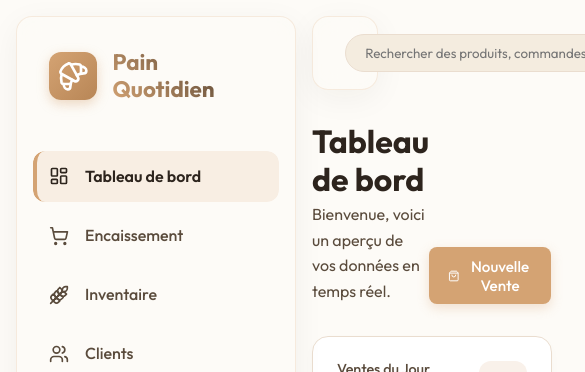
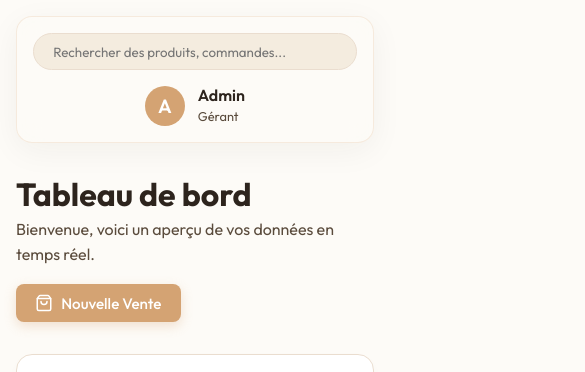
Before and after one commit to syllamohamedmhd99-bot/Pain-quotidien, a React (Vite) app: page / in a window 390 px wide. Both pictures are taken after typing "name@example.com", "Sample123" into the empty fields and a click on the button "Se connecter". Shown: the top 372 px of the page, 585 px wide, since content can reach past the window. Built offline with nearby package versions, Linux system fonts and the light colour scheme; no server answers; the database is empty.

Commit message:
feat(ui): add responsive styles for smartphones

```diff
--- a/src/components/Layout.css
+++ b/src/components/Layout.css
@@ -92,3 +92,23 @@
 .page-content {
     height: 100%;
 }
+
+/* --- Mobile Responsiveness --- */
+@media (max-width: 1024px) {
+    .main-content {
+        max-width: 100%;
+        margin-left: 0;
+        padding: 1rem;
+    }
+
+    .topbar {
+        flex-direction: column;
+        gap: 1rem;
+        padding: 1rem;
+        top: 0;
+    }
+
+    .search-input {
+        width: 100%;
+    }
+}
--- a/src/components/Layout.jsx
+++ b/src/components/Layout.jsx
@@ -1,19 +1,56 @@
+import { useState } from 'react';
 import { motion, AnimatePresence } from 'framer-motion';
 import { useLocation } from 'react-router-dom';
+import { Menu, X } from 'lucide-react';
 import Sidebar from './Sidebar';
 import './Layout.css';
 
 export default function Layout({ children, darkMode, toggleDarkMode, theme, setTheme, onLogout }) {
     const location = useLocation();
+    const [isMobileMenuOpen, setIsMobileMenuOpen] = useState(false);
+
+    const toggleMobileMenu = () => setIsMobileMenuOpen(!isMobileMenuOpen);
+    const closeMobileMenu = () => setIsMobileMenuOpen(false);
 
     return (
         <div className="app-layout">
-            <Sidebar darkMode={darkMode} toggleDarkMode={toggleDarkMode} theme={theme} setTheme={setTheme} onLogout={onLogout} />
+            <Sidebar
+                darkMode={darkMode}
+                toggleDarkMode={toggleDarkMode}
+                theme={theme}
+                setTheme={setTheme}
+                onLogout={onLogout}
+                isOpen={isMobileMenuOpen}
+                onClose={closeMobileMenu}
+            />
+
+            {/* Mobile Overlay */}
+            {isMobileMenuOpen && (
+                <div
+                    className="mobile-overlay"
+                    onClick={closeMobileMenu}
+                    style={{
+                        position: 'fixed',
+                        top: 0, left: 0, right: 0, bottom: 0,
+                        backgroundColor: 'rgba(0,0,0,0.5)',
+                        zIndex: 90
+                    }}
+                ></div>
+            )}
 
             <main className="main-content">
                 <header className="topbar glass">
-                    <div className="topbar-search">
-                        <input type="text" placeholder="Rechercher des produits, commandes..." className="search-input" />
+                    <div style={{ display: 'flex', alignItems: 'center', gap: '1rem', width: '100%' }}>
+                        <button
+                            className="mobile-menu-btn"
+                            onClick={toggleMobileMenu}
+                            style={{ background: 'none', border: 'none', color: 'var(--text-primary)', cursor: 'pointer', display: 'none' }}
+                        >
+                            <Menu size={24} />
+                        </button>
+                        <div className="topbar-search" style={{ flex: 1 }}>
+                            <input type="text" placeholder="Rechercher des produits, commandes..." className="search-input" />
+                        </div>
                     </div>
                     <div className="topbar-actions">
                         <div className="user-profile">
--- a/src/components/Sidebar.css
+++ b/src/components/Sidebar.css
@@ -216,3 +216,26 @@
     transform: scale(1.1);
     box-shadow: 0 0 0 2px var(--bg-color), 0 0 0 4px var(--text-primary);
 }
+
+/* --- Mobile Responsiveness --- */
+@media (max-width: 1024px) {
+    .sidebar {
+        position: fixed;
+        left: -100%;
+        top: 0;
+        bottom: 0;
+        height: 100vh;
+        z-index: 1000;
+        margin: 0;
+        border-radius: 0;
+        transition: left 0.3s ease;
+    }
+
+    .sidebar.open {
+        left: 0;
+    }
+
+    .close-sidebar-btn {
+        display: block !important;
+    }
+}
--- a/src/components/Sidebar.jsx
+++ b/src/components/Sidebar.jsx
@@ -1,7 +1,7 @@
 import { useState, useEffect } from 'react';
 import { Link, useLocation } from 'react-router-dom';
 import { motion, AnimatePresence } from 'framer-motion';
-import { ChevronDown, LayoutDashboard, ShoppingCart, Wheat, Users, Truck, History as HistoryIcon, LogOut, Sun, Moon, Palette, Croissant, Receipt } from 'lucide-react';
+import { ChevronDown, LayoutDashboard, ShoppingCart, Wheat, Users, Truck, History as HistoryIcon, LogOut, Sun, Moon, Palette, Croissant, Receipt, X } from 'lucide-react';
 import './Sidebar.css';
 
 const navItems = [
@@ -22,7 +22,7 @@ const navItems = [
     { name: 'Historique Activité', path: '/history', icon: HistoryIcon },
 ];
 
-export default function Sidebar({ darkMode, toggleDarkMode, theme, setTheme, onLogout }) {
+export default function Sidebar({ darkMode, toggleDarkMode, theme, setTheme, onLogout, isOpen, onClose }) {
     const location = useLocation();
     const [openSubmenu, setOpenSubmenu] = useState(null);
 
@@ -40,18 +40,31 @@ export default function Sidebar({ darkMode, toggleDarkMode, theme, setTheme, onL
         setOpenSubmenu(openSubmenu === name ? null : name);
     };
 
+    const handleLinkClick = () => {
+        if (onClose) onClose();
+    };
+
     return (
         <motion.aside
-            className="sidebar glass"
+            className={`sidebar glass ${isOpen ? 'open' : ''}`}
             initial={{ x: -280 }}
             animate={{ x: 0 }}
             transition={{ duration: 0.5, ease: "easeOut" }}
         >
-            <div className="sidebar-header">
-                <div className="logo-icon">
-                    <Croissant size={32} />
+            <div className="sidebar-header" style={{ display: 'flex', justifyContent: 'space-between', alignItems: 'center' }}>
+                <div style={{ display: 'flex', alignItems: 'center', gap: '1rem' }}>
+                    <div className="logo-icon">
+                        <Croissant size={32} />
+                    </div>
+                    <h2>Pain Quotidien</h2>
                 </div>
-                <h2>Pain Quotidien</h2>
+                <button
+                    className="close-sidebar-btn"
+                    onClick={onClose}
+                    style={{ background: 'none', border: 'none', color: 'var(--text-primary)', cursor: 'pointer', display: 'none' }}
+                >
+                    <X size={24} />
+                </button>
             </div>
 
             <nav className="sidebar-nav">
@@ -87,7 +100,7 @@ export default function Sidebar({ darkMode, toggleDarkMode, theme, setTheme, onL
                                                 >
                                                     {item.subItems.map(sub => (
                                                         <li key={sub.path}>
-                                                            <Link to={sub.path} className={`sub-nav-link ${location.pathname === sub.path ? 'active' : ''}`}>
+                                                            <Link to={sub.path} className={`sub-nav-link ${location.pathname === sub.path ? 'active' : ''}`} onClick={handleLinkClick}>
                                                                 <span>{sub.name}</span>
                                                             </Link>
                                                         </li>
@@ -97,7 +110,7 @@ export default function Sidebar({ darkMode, toggleDarkMode, theme, setTheme, onL
                                         </AnimatePresence>
                                     </div>
                                 ) : (
-                                    <Link to={item.path} className={`nav-link ${isActive ? 'active' : ''}`}>
+                                    <Link to={item.path} className={`nav-link ${isActive ? 'active' : ''}`} onClick={handleLinkClick}>
                                         <Icon className="nav-icon" size={20} />
                                         <span>{item.name}</span>
                                         {isActive && (
@@ -129,11 +142,11 @@ export default function Sidebar({ darkMode, toggleDarkMode, theme, setTheme, onL
                     </div>
                 </div>
 
-                <button onClick={toggleDarkMode} className="theme-toggle btn btn-outline">
+                <button onClick={toggleDarkMode} className="theme-toggle btn btn-outline" style={{ display: 'flex' }}>
                     {darkMode ? <Sun size={20} /> : <Moon size={20} />}
                     <span>{darkMode ? 'Mode Clair' : 'Mode Sombre'}</span>
                 </button>
-                <button onClick={onLogout} className="logout-btn btn btn-outline">
+                <button onClick={() => { handleLinkClick(); onLogout(); }} className="logout-btn btn btn-outline" style={{ display: 'flex' }}>
                     <LogOut size={20} />
                     <span>Déconnexion</span>
                 </button>
--- a/src/pages/Auth.css
+++ b/src/pages/Auth.css
@@ -267,3 +267,22 @@ body:not(.dark) .auth-card {
     color: var(--accent);
     text-decoration: underline;
 }
+
+/* --- Mobile Responsiveness --- */
+@media (max-width: 768px) {
+    .auth-card {
+        margin: 1rem;
+        padding: 2rem 1.5rem;
+        width: calc(100% - 2rem);
+    }
+
+    .auth-title {
+        font-size: 1.5rem;
+    }
+
+    .shape {
+        transform: scale(0.6);
+        animation: none;
+        /* simple static shapes on mobile for performance */
+    }
+}
--- a/src/pages/Dashboard.css
+++ b/src/pages/Dashboard.css
@@ -101,7 +101,8 @@
 }
 
 .chart-container {
-    height: 300px; /* Increased height for labels */
+    height: 300px;
+    /* Increased height for labels */
     width: 100%;
     padding-top: 1rem;
 }
@@ -132,7 +133,8 @@
     color: var(--text-secondary);
     font-weight: 500;
     text-align: center;
-    width: 60px; /* fixed width to center labels */
+    width: 60px;
+    /* fixed width to center labels */
 }
 
 .btn-small {
@@ -207,3 +209,19 @@
         grid-template-columns: 1fr;
     }
 }
+
+@media (max-width: 768px) {
+    .dashboard-header {
+        flex-direction: column;
+        align-items: flex-start;
+        gap: 1rem;
+    }
+
+    .stats-grid {
+        grid-template-columns: 1fr;
+    }
+
+    .chart-container {
+        height: 250px;
+    }
+}
```
